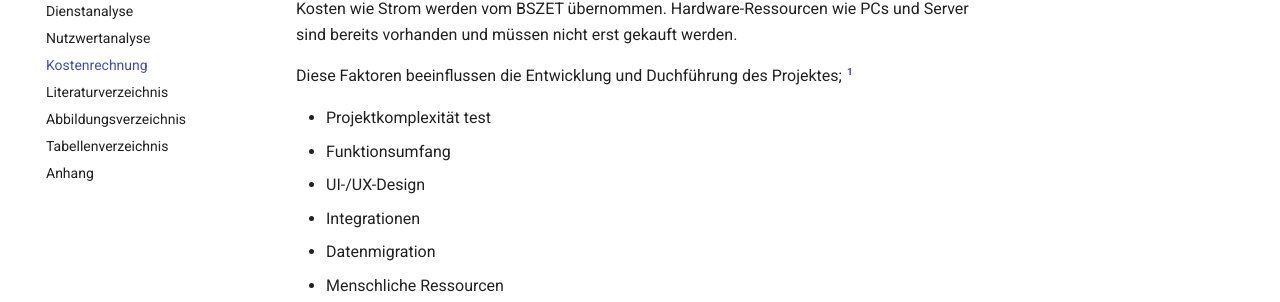
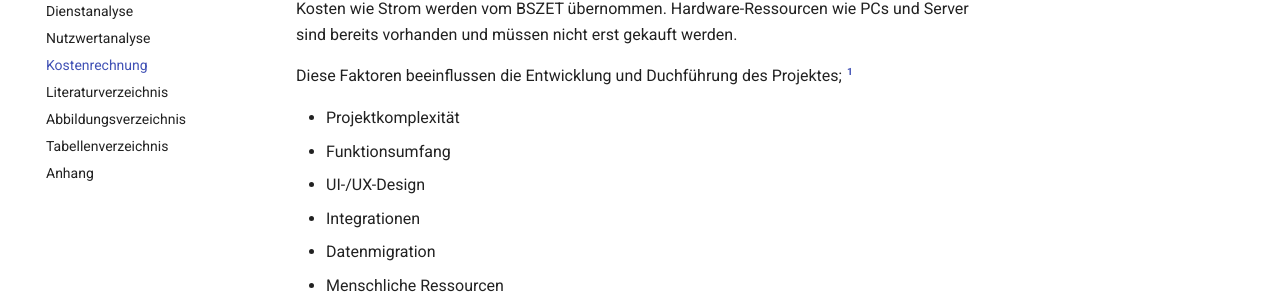
Before and after one commit to notenverwaltung/Notenverwaltungssoftware, an MkDocs documentation site: the page built from docs/Kostenrechnung.md, in a window 1280 px wide. Shown: the part 329-631 px from the top of the page. Built offline with MkDocs 1.6.1 and Material for MkDocs 9.7.7, drawn with Linux system fonts in a browser that asks for light colours; comment, search, counter and statistics services are not loaded.

Commit message:
Update Kostenrechnung.md

```diff
--- a/docs/Kostenrechnung.md
+++ b/docs/Kostenrechnung.md
@@ -3,7 +3,7 @@ Kosten wie Strom werden vom BSZET übernommen. Hardware-Ressourcen wie PCs und S
 
 Diese Faktoren beeinflussen die Entwicklung und Duchführung des Projektes; [^1]
 
-* Projektkomplexität test
+* Projektkomplexität
 * Funktionsumfang
 * UI-/UX-Design
 * Integrationen
```
